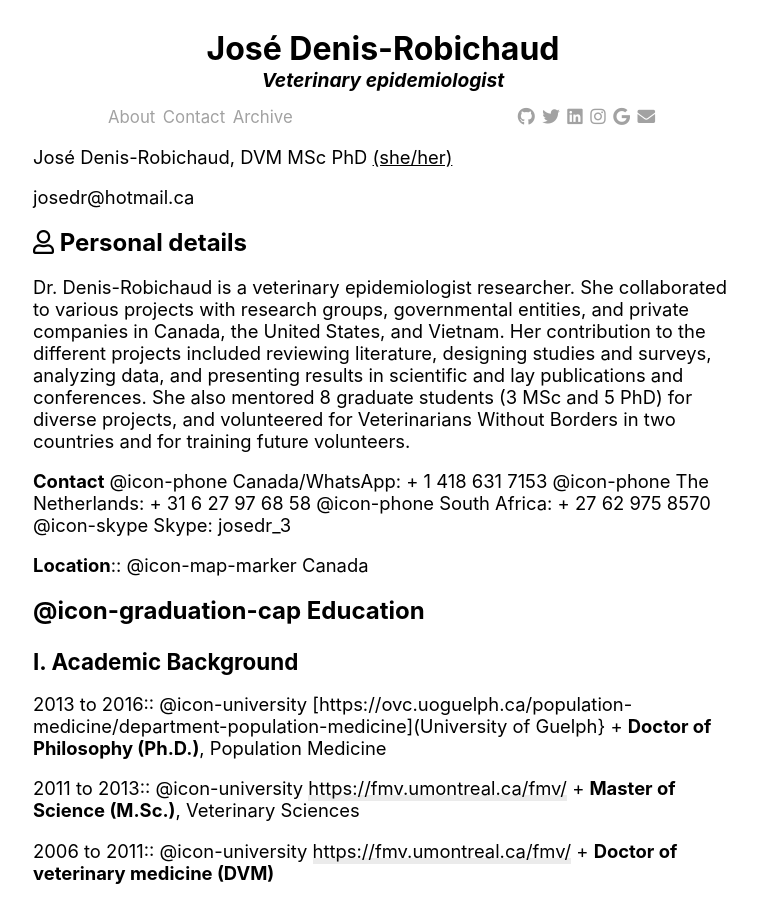
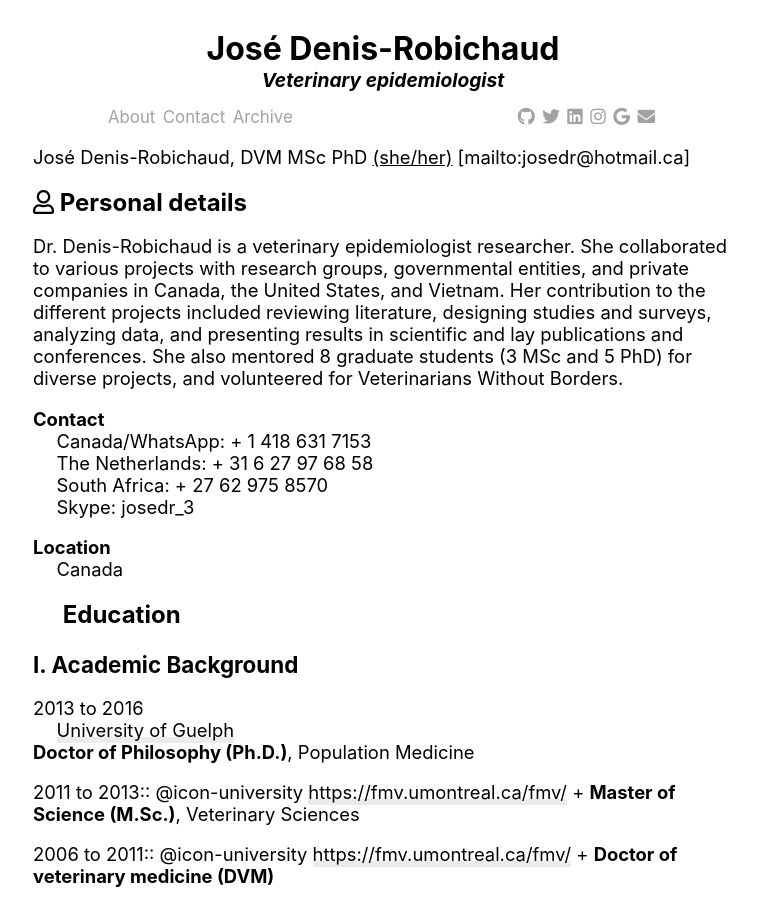
Before and after one commit to PandaSekh/Jekyll-YAMT, a Jekyll site: the page built from about.md, in a window 1280 px wide and 900 px high. Shown: the whole window, without its empty margins (257-1014 px from the left). Built offline with Jekyll 4.4.1, drawn with Linux system fonts in a browser that asks for light colours; nearby versions of some CDN libraries.

Commit message:
Update about.md

```diff
--- a/about.md
+++ b/about.md
@@ -4,8 +4,8 @@
 ---
 
 José Denis-Robichaud, DVM MSc PhD <u>(she/her)</u>
+[mailto:josedr@hotmail.ca]
 
-josedr@hotmail.ca
 
 ## <i class="far fa-user"></i> Personal details
 
@@ -16,24 +16,24 @@
 literature, designing studies and surveys, analyzing data, and presenting
 results in scientific and lay publications and conferences. She also
 mentored 8 graduate students (3 MSc and 5 PhD) for diverse projects,
-and volunteered for Veterinarians Without Borders in two countries
-and for training future volunteers.
+and volunteered for Veterinarians Without Borders.
 
 **Contact**
-    @icon-phone Canada/WhatsApp: + 1 418 631 7153
-    @icon-phone The Netherlands: + 31 6 27 97 68 58
-    @icon-phone South Africa: + 27 62 975 8570
-    @icon-skype Skype: josedr_3
+    <i class="far fa-phone"></i> Canada/WhatsApp: + 1 418 631 7153
+    <i class="far fa-phone"></i> The Netherlands: + 31 6 27 97 68 58
+    <i class="far fa-phone"></i> South Africa: + 27 62 975 8570
+    <i class="far fa-skype"></i> Skype: josedr_3
 
-**Location**::
-@icon-map-marker Canada
+**Location**
+    <i class="far fa-map-marker"></i> Canada
 
-## @icon-graduation-cap Education
+## <i class="far fa-graduation-cap"></i> Education
 
 ### I. Academic Background
-2013 to 2016::
-@icon-university [https://ovc.uoguelph.ca/population-medicine/department-population-medicine](University of Guelph} +
-**Doctor of Philosophy (Ph.D.)**, Population Medicine
+
+2013 to 2016
+    <i class="far fa-university"></i> [University of Guelph](https://ovc.uoguelph.ca/population-medicine/department-population-medicine)
+    **Doctor of Philosophy (Ph.D.)**, Population Medicine
 
 2011 to 2013::
 @icon-university [https://fmv.umontreal.ca/fmv/](Université de Montréal) +
```
